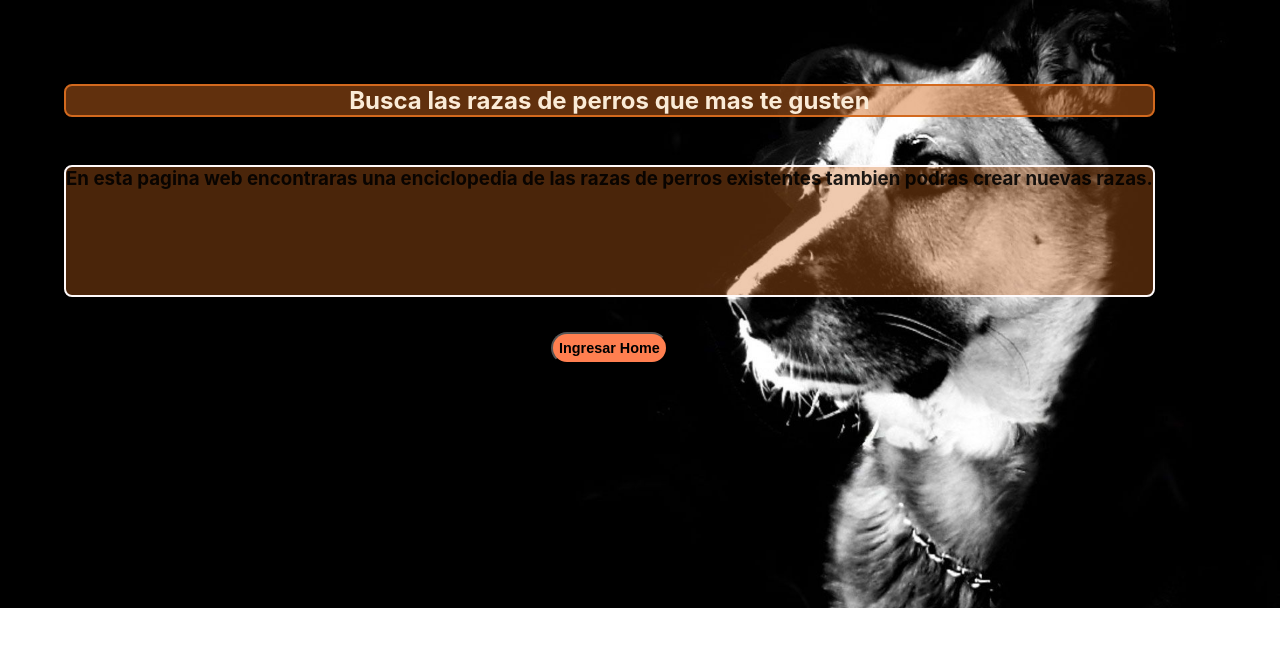
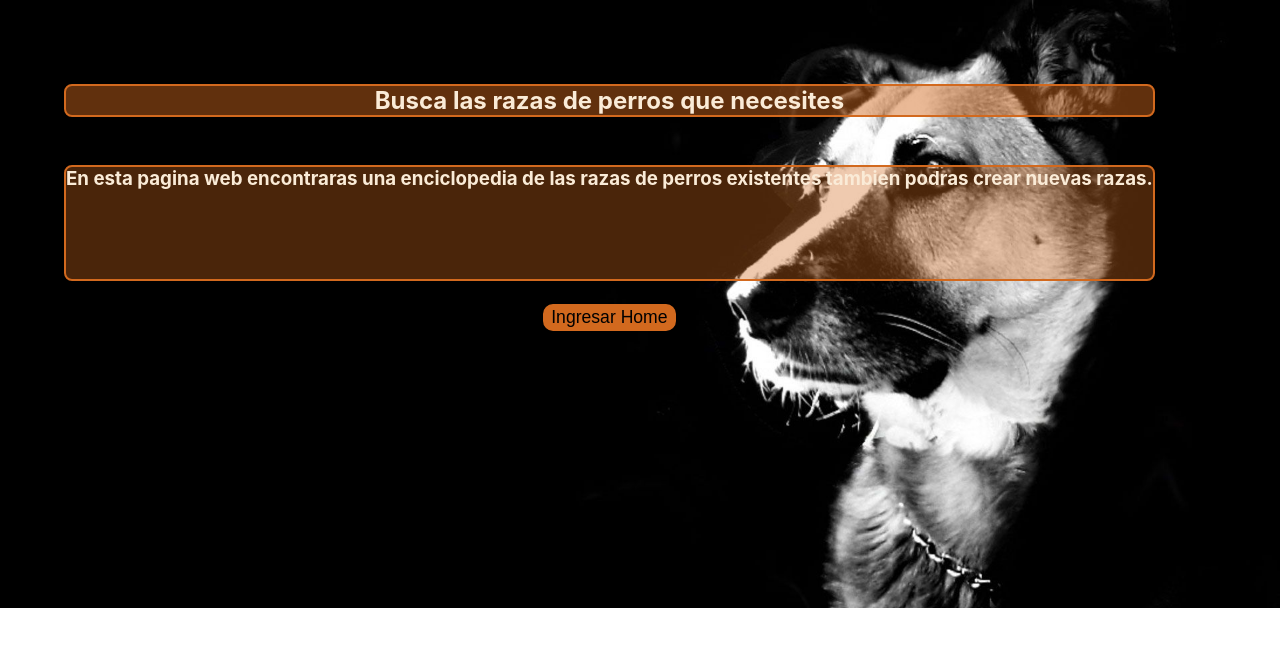
Before and after one commit to santiago-diaz-ar/06-Proyecto-Web-Dogs, a React (Create React App) app in the folder client/: page / in a window 1280 px wide. Shown: the top 646 px of the page. Built offline with nearby package versions, Linux system fonts and the light colour scheme; no server answers.

Commit message:
todo funcional y excelente

```diff
--- a/client/src/components/card/card.jsx
+++ b/client/src/components/card/card.jsx
@@ -10,7 +10,7 @@ const Card = ({ id, image, name, temperaments }) => {
         <Link to={`/detail/${id}`}>
           <h3 className={style.name}>{name}</h3>
         </Link>
-        {/* <img src={image} alt={name} className={style.image} /> */}
+        <img src={image} alt={name} className={style.image} />
 
         <div className={style.tituloTemper}>Temperaments:</div>
         <h4 className={style.temper}>{temper}</h4>
--- a/client/src/components/detail/detail.jsx
+++ b/client/src/components/detail/detail.jsx
@@ -26,11 +26,11 @@ const Detail = () => {
       </button>
 
       <h1 className={style.name}>{detail[0]?.name}</h1>
-      {/* <img
+      <img
         src={detail[0]?.image}
         className={style.image}
         alt="img no disponible"
-      /> */}
+      />
 
       <hr />
 
--- a/client/src/components/form/Form.jsx
+++ b/client/src/components/form/Form.jsx
@@ -1,10 +1,11 @@
 import style from "./Form.module.css";
 import axios from "axios";
+import validate from "./validate";
+import { v4 as uuidv4 } from "uuid";
 import { Link } from "react-router-dom";
 import { useState, useEffect } from "react";
 import { useDispatch, useSelector } from "react-redux";
 import { getTemper } from "../../reducer/actions";
-import validate from "./validate";
 
 const Form = () => {
   const dispatch = useDispatch();
@@ -106,7 +107,8 @@ const Form = () => {
       </Link>
 
       <h3 className={style.agregarRaza}>
-        Agrega un raza de perro en nuestra base de datos.
+        Agrega un raza de perro en nuestra base de datos, recuerda el boton
+        agregar se activara una vez llenes los campos
       </h3>
 
       <input
@@ -193,10 +195,19 @@ const Form = () => {
       </select>
 
       <div className={style.prueba}>
-        <h3 className={style.lista}>Lista de temper agregados</h3>
+        <h3 className={style.lista}>Lista de temperamentos agregados</h3>
         {form.temperaments.map((temper, index) => (
-          <div key={index} onClick={() => handleDelete(temper)}>
-            <h5 className={style.addtemper}>{temper + ", "}</h5>
+          <div key={uuidv4()}>
+            <h5 className={style.addtemper}>
+              {temper + " "}
+              <button
+                key={index}
+                onClick={() => handleDelete(temper)}
+                className={style.x}
+              >
+                borrar
+              </button>
+            </h5>
           </div>
         ))}
       </div>
--- a/client/src/components/form/Form.module.css
+++ b/client/src/components/form/Form.module.css
@@ -19,22 +19,23 @@
   background-color: rgb(82, 82, 208);
 }
 .buttonAgregar {
-  border: 2px solid rgb(210, 30, 30);
-  font-size: 1rem;
-  background-color: rgba(222, 65, 13, 0.767);
+  border: 2px solid chocolate;
+  font-size: 1.1rem;
+  background-color: chocolate;
   border-radius: 10px;
-  margin-top: 10px;
-  color: aliceblue;
+  margin-top: 1.4rem;
+  color: black;
 }
 .buttonAgregar:hover {
   background-color: rgb(82, 82, 208);
+  color:aliceblue;
 }
 .agregarRaza {
   border: 2px solid chocolate;
   font-size: 1.3rem;
-  background-color: rgba(255, 183, 0, 0.767);
+  background-color: tomato;
   border-radius: 10px;
-  color: rgba(0, 0, 0, 0.827);
+  color: aliceblue;
   margin-top: 2rem;
   display: flex;
 }
@@ -91,11 +92,20 @@
   border-radius: 10px;
   margin-top: 4px;
   background-color: tomato;
-  color: black;
+  color: aliceblue;
 }
 .addtemper {
+  border: 2px solid chocolate;
+  font-size: 1rem;
+  border-radius: 10px;
+  margin-top: 4px;
+  color: aliceblue;
+  background-color: chocolate;
+}
+.x {
+  border-radius: 7px;
+}
+.x:hover {
   background-color: red;
+  color: aliceblue;
 }
-.addtemper:hover {
-  background-color: blue;
-}
--- a/client/src/components/landing/Landing.module.css
+++ b/client/src/components/landing/Landing.module.css
@@ -1,47 +1,3 @@
-/* .cajaMayor {
-  min-height: 70rem;
-  background-image: URL("../image//Black-dog-and-black-background-look_5120x2880.jpg");
-  background-size: cover;
-  background-attachment: fixed;
-  background-position: center;
-}
-.cajaIntermedia {
-  min-height: 30rem;
-  display: flex;
-  justify-content: center;
-  align-items: center;
-}
-.titulo {
-  border: 1px solid blue;
-  background-color: rgba(210, 105, 30, 0.745);
-  border-radius: 7px;
-  display: flex;
-  flex-direction: column;
-  color: black;
-}
-.caja {
-  color: aliceblue;
-  display: flex;
-  flex-direction: column;
-  align-items: center;
-}
-.button {
-  border: 1px solid whitesmoke;
-  background-color: rgba(210, 105, 30, 0.803);
-  font-size: 1rem;
-  border-radius: 7px;
-  margin-top: 20px;
-}
-.text {
-  display: flex;
-  align-items: center;
-  background-color: rgba(210, 105, 30, 0.902);
-  border-radius: 7px;
-  flex-wrap: wrap;
-  color: black;
-}
- */
-
 .container {
   display: flex;
   flex-wrap: wrap;
@@ -63,22 +19,22 @@
 }
 .texto {
   position: relative;
-  height: 8rem;
+  height: 7rem;
   margin-top: 3rem;
   background-color: rgba(210, 105, 30, 0.352);
   border-radius: 0.5rem;
-  color: rgba(0, 0, 0, 0.88);
-  border: 2px solid snow;
+  color: antiquewhite;
+  border: 2px solid chocolate;
 }
 .button {
-  position: relative;
-  height: 2rem;
-  margin-top: 1rem;
-  border-radius: 2rem;
-  font-size: 0.9rem;
-  background-color: coral;
-  font-weight: bold;
+  border: 2px solid chocolate;
+  font-size: 1.1rem;
+  background-color: chocolate;
+  border-radius: 10px;
+  margin-top: 0.3rem;
+  color: black;
 }
 .button:hover {
-  background-color:burlywood;
+  background-color: rgb(82, 82, 208);
+  color:aliceblue;
 }
--- a/client/src/components/landing/landing.jsx
+++ b/client/src/components/landing/landing.jsx
@@ -1,12 +1,20 @@
 import style from "./Landing.module.css";
 import { Link } from "react-router-dom";
+import { useEffect } from "react";
+import { useDispatch } from "react-redux";
+import { getAllDogs, getTemper } from "../../reducer/actions";
 
 const Landing = () => {
+  const dispatch = useDispatch();
+  useEffect(() => {
+    dispatch(getAllDogs());
+    dispatch(getTemper());
+  }, [dispatch]);
   return (
     <div className={style.container}>
       <div className={style.caja}>
         <h2 className={style.titulo}>
-          Busca las razas de perros que mas te gusten
+          Busca las razas de perros que necesites
         </h2>
 
         <h3 className={style.texto}>
```
